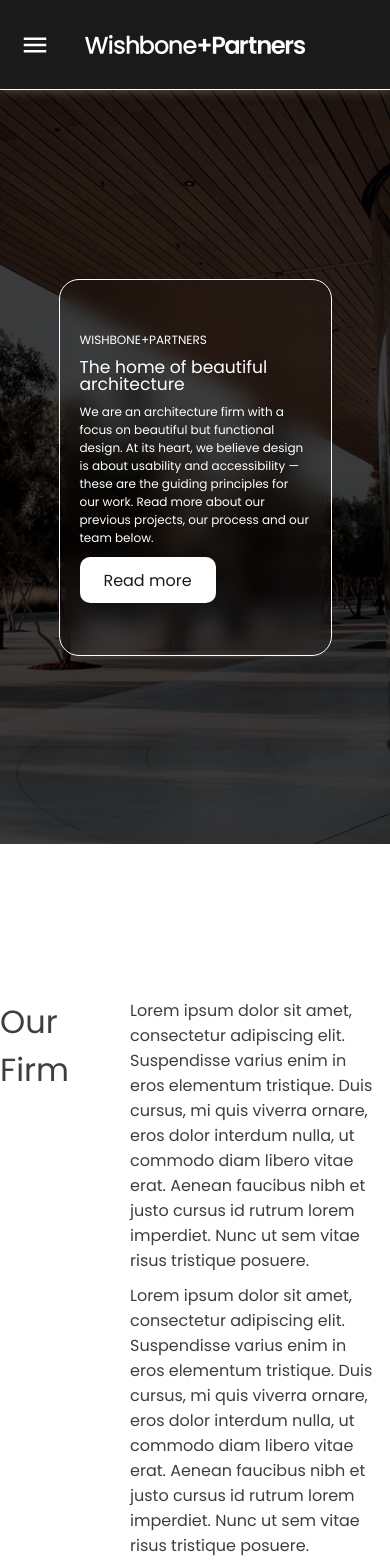
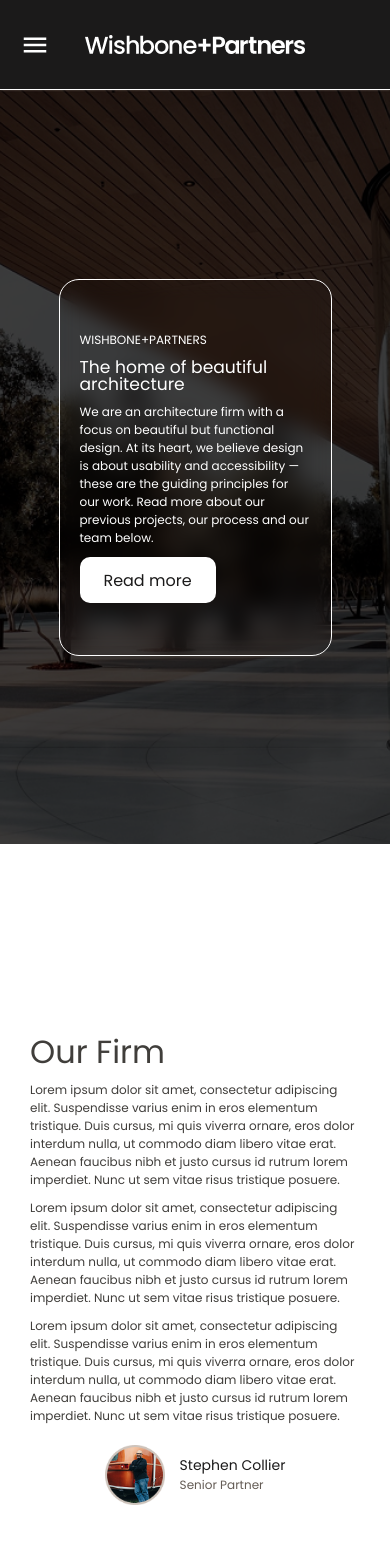
Before and after one commit to ionaleLyc/Wishbone-Website, a React (Create React App) app: page / in a window 390 px wide. Shown: the top 1568 px of the page. Built offline with nearby package versions, Linux system fonts and the light colour scheme.

Commit message:
Адаптив второй секции готов, добавлен скрывающийся заголовок (хедер)

```diff
--- a/src/components/Header/Header.css
+++ b/src/components/Header/Header.css
@@ -10,7 +10,13 @@
     position: fixed;
     z-index: 1;
 
-    box-shadow: 0 0px 10px 0 var(--color-text-gray);
+    box-shadow: 0 0px 2px 0 var(--color-text-gray);
+
+    transition: all 0.2s linear;
+}
+
+.header.hidden {
+    transform: translateY(-100%);
 }
 
 .header .header-logo .header-logo-image {
@@ -183,6 +189,20 @@
 
 }
 
+@media (max-height: 750px) {
+    .header {
+        min-height: 60px;
+    }
+
+    .header .header-logo {
+        transform: scale(0.7);
+    }
+
+    .header .burger-icon svg {
+        transform: scale(0.7);
+    }
+}
+
 @media (max-width: 860px) {
 
     .header {
--- a/src/components/Header/Header.jsx
+++ b/src/components/Header/Header.jsx
@@ -1,11 +1,34 @@
 import logo from '../../assets/logos/logo.png'
 import './Header.css'
-import { useState } from 'react';
+import { useState, useRef, useEffect } from 'react';
 
 function Header() {
 
     const [displayBurger, setDisplayBurger] = useState('-50%');
     const [dropShadow, setDropShadow] = useState('0');
+
+    const [hiddenStatus, setHiddenStatus] = useState('');
+    const lastScrollY = useRef(0);
+
+    useEffect(() => {
+        const handleScroll = () => {
+            const currentScrollY = window.scrollY;
+
+            if (currentScrollY > lastScrollY.current && currentScrollY > 90) {
+                setHiddenStatus('hidden');
+            } else {
+                setHiddenStatus('');
+            }
+
+            lastScrollY.current = currentScrollY;
+        };
+
+        window.addEventListener('scroll', handleScroll);
+
+        return () => {
+            window.removeEventListener('scroll', handleScroll);
+        };
+    }, []);
 
     function controlMenu() {
         if (displayBurger === '-50%') {
@@ -18,7 +41,7 @@ function Header() {
     }
 
     return (
-        <header className="header">
+        <header className={`header ${hiddenStatus}`}>
 
             <div className="burger-icon" onClick={controlMenu}>
                 <svg xmlns="http://www.w3.org/2000/svg" viewBox="0 -960 960 960" ><path d="M120-240v-80h720v80H120Zm0-200v-80h720v80H120Zm0-200v-80h720v80H120Z" /></svg>
--- a/src/components/OurFirm/OurFirm.css
+++ b/src/components/OurFirm/OurFirm.css
@@ -4,16 +4,19 @@
     display: flex;
     align-items: center;
     justify-content: center;
-    padding: 45px 0 0 0;
 
     font-family: 'Poppins', 'sans-serif';
+
+    position: relative;
 }
 
 .our-firm-section .our-firm-wrapper {
-    width: 768px;
-    height: 582px;
+    max-width: 768px;
+    max-height: 582px;
     display: grid;
     grid-template-columns: 1fr 2fr;
+    margin-inline: clamp(100px, -625.26px + 68.42vw, 360px);
+    margin-block: min(100px, 12.3vh);
 }
 
 .our-firm-section .our-firm-wrapper .our-firm-header p {
@@ -31,6 +34,7 @@
 
 .our-firm-section .our-firm-wrapper .our-firm-content .our-firm-content-description p {
     font-size: 16px;
+    /* font-size: clamp(12px, 0.84px + 1.05vw, 16px); */
     color: var(--color-text-gray_2);
     margin: 0;
 }
@@ -51,3 +55,83 @@
     font-size: 14px;
     color: var(--color-text-gray);
 }
+
+@media (max-width: 1060px) {
+    .our-firm-section .our-firm-wrapper {
+        display: flex;
+        flex-direction: column;
+        gap: 20px;
+    }
+
+    .our-firm-section .our-firm-wrapper .our-firm-content .our-firm-content-description {
+        padding-right: 0;
+    }
+}
+
+@media (max-height: 780px) {
+    .our-firm-section .our-firm-wrapper {
+        display: flex;
+        flex-direction: column;
+        gap: 20px;
+    }
+
+    .our-firm-section .our-firm-wrapper .our-firm-content .our-firm-content-description {
+        padding-right: 0;
+    }
+}
+
+@media (max-height: 700px) {
+    .our-firm-section .our-firm-wrapper .our-firm-header p {
+        font-size: 24px;
+    }
+
+    .our-firm-section .our-firm-wrapper .our-firm-content .our-firm-content-description p {
+        font-size: 14px;
+    }
+}
+
+@media (max-width: 954px) {
+    .our-firm-section .our-firm-wrapper {
+        margin-inline: 40px;
+    }
+
+    .our-firm-section .our-firm-wrapper .our-firm-content .our-firm-content-description p {
+        font-size: 14px;
+    }
+
+    .our-firm-section .our-firm-wrapper {
+        gap: 10px;
+    }
+
+    .our-firm-section .our-firm-wrapper .our-firm-content .our-firm-content-author {
+        justify-content: center;
+        gap: 15px;
+    }
+
+    .our-firm-section .our-firm-wrapper .our-firm-content .our-firm-content-author img {
+        max-width: 60px;
+    }
+
+    .our-firm-section .our-firm-wrapper .our-firm-content .our-firm-content-author .our-firm-content-author-info .our-firm-content-author-info-name {
+        font-size: 14px;
+    }
+
+    .our-firm-section .our-firm-wrapper .our-firm-content .our-firm-content-author .our-firm-content-author-info .our-firm-content-author-info-post {
+        font-size: 12px;
+    }
+}
+
+@media (max-width: 500px) {
+    .our-firm-section .our-firm-wrapper {
+        margin-inline: 30px;
+    }
+
+    .our-firm-section .our-firm-wrapper {
+        gap: 5px;
+    }
+
+    .our-firm-section .our-firm-wrapper .our-firm-content .our-firm-content-description p {
+        font-size: 12px;
+    }
+
+}
```
